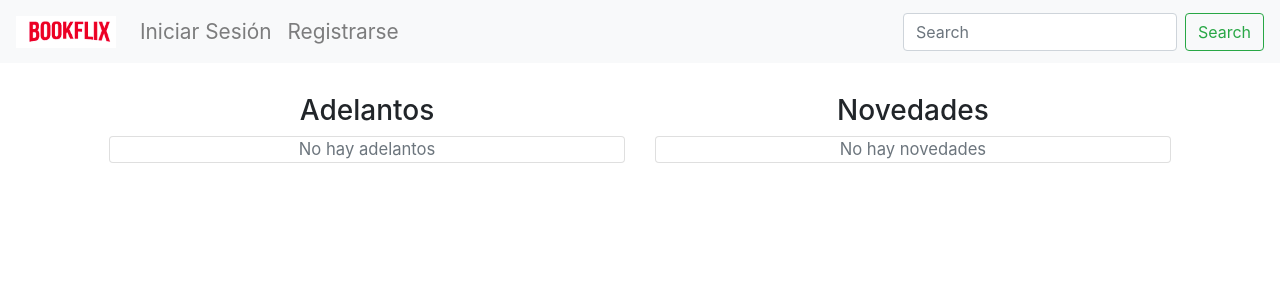
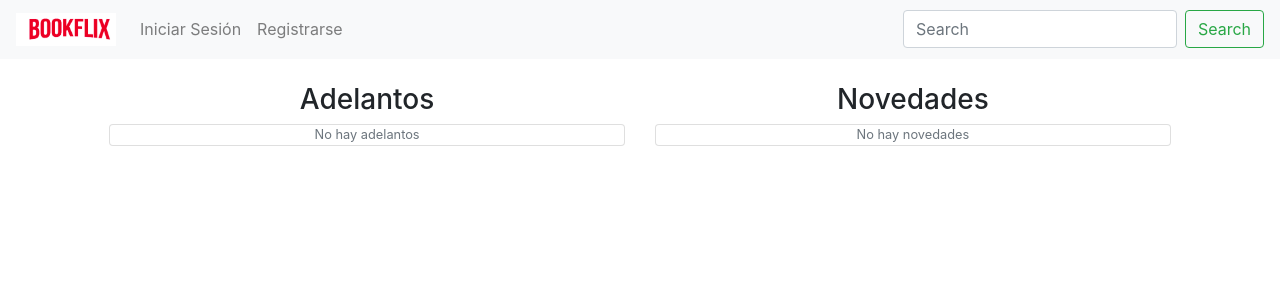
Before and after one commit to sebacris97/demo2, a Django app: page / in a window 1280 px wide. Shown: the top 300 px of the page. Run offline with Django 3.2, Linux system fonts and the light colour scheme; data that the repository does not hold is empty; some libraries are stand-ins or nearby versions.

Commit message:
demo2v2.12

```diff
--- a/bookflixapp/templates/index.html
+++ b/bookflixapp/templates/index.html
@@ -9,39 +9,8 @@
 {% block content %}
 
 
-<style>
 
 
-
-/* xs < 768 */
-@media screen and (max-width: 767px) {
-    body {
-        font-size: 0.9em;
-    }
-}
-
-/* sm */
-@media screen and (min-width: 768px) {
-    body {
-        font-size: 1em;
-    }
-}
-
-/* md */
-@media screen and (min-width: 992px) {
-    body {
-        font-size: 1.2em;
-    }
-}
-
-/* lg */
-@media screen and (min-width: 1200px) {
-    body {
-        font-size: 1.3em;
-    }
-}
-
-</style>
 
 <br>
 
@@ -78,6 +47,7 @@
 
 
 </div> <!--fin columna-->
+
 
 <div class="col-md-5">
 
```
